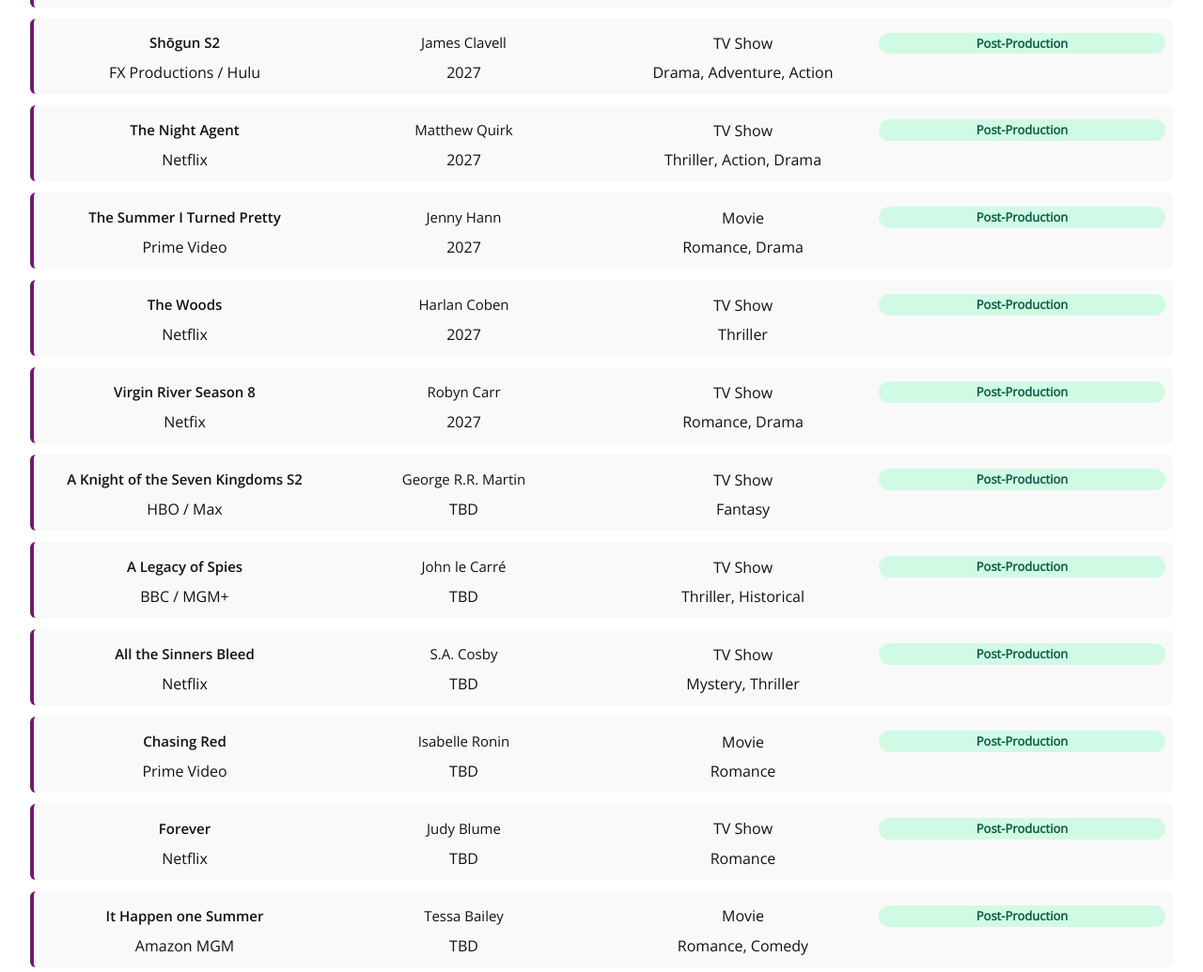
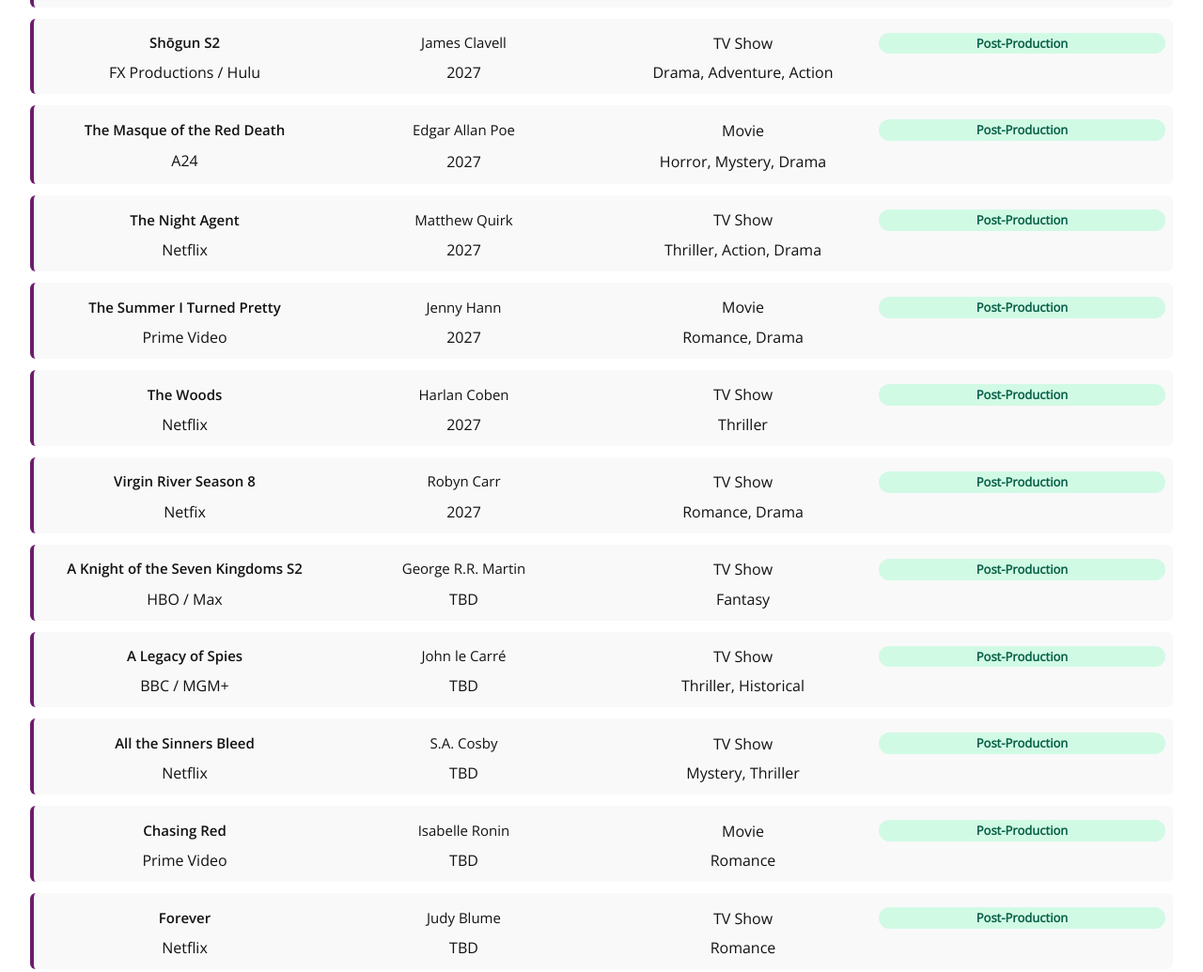
Before and after one commit to apwillow7/page-to-screen, a plain HTML site: page anticipated.adaptation.html in a window 1280 px wide. Shown: the part 1660-2695 px from the top of the page at 94% size. Drawn offline with Linux system fonts and the light colour scheme.

Commit message:
Add entry for 'The Masque of the Red Death'
Added new entry for 'The Masque of the Red Death' with details.

```diff
--- a/anticipated.adaptation.html
+++ b/anticipated.adaptation.html
@@ -264,6 +264,16 @@
 </div>
 
 <div class="grid_row data_row">
+    <div class="book_title">The Masque of the Red Death</div>
+    <div class="author_cell">Edgar Allan Poe</div>
+    <div class="cell"><span>Movie</span></div>
+    <span class="status_badge badge_green">Post-Production</span>
+    <div class="cell platform_cell network_cell">A24<span></span></div>
+    <div class="cell platform_cell date_cell"><span>2027</span></div>
+    <div class="cell platform_cell genre_cell"><span>Horror, Mystery, Drama</span></div>
+</div>
+
+<div class="grid_row data_row">
     <div class="book_title">The Night Agent</div>
     <div class="author_cell">Matthew Quirk</div>
     <div class="cell"><span>TV Show</span></div>
```
